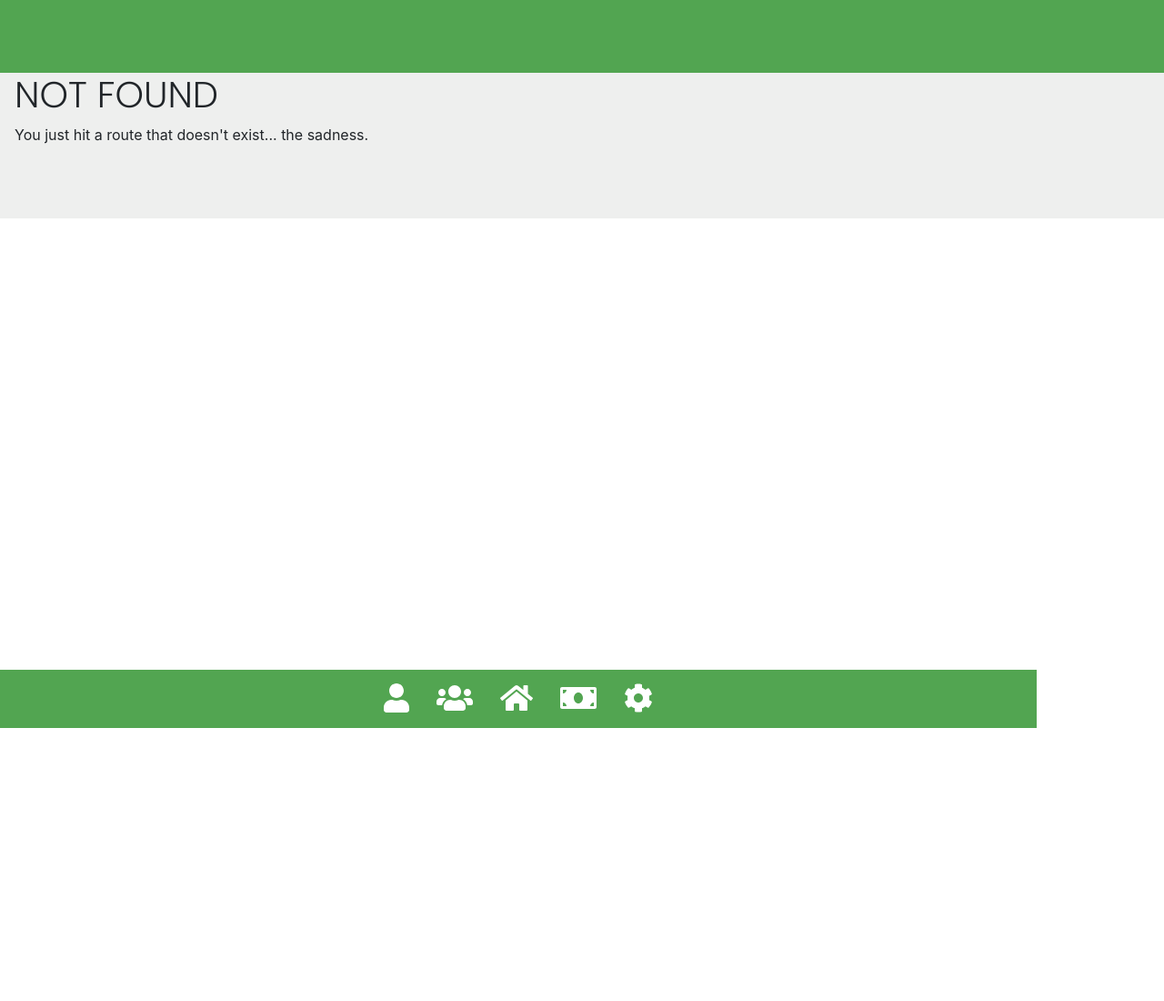
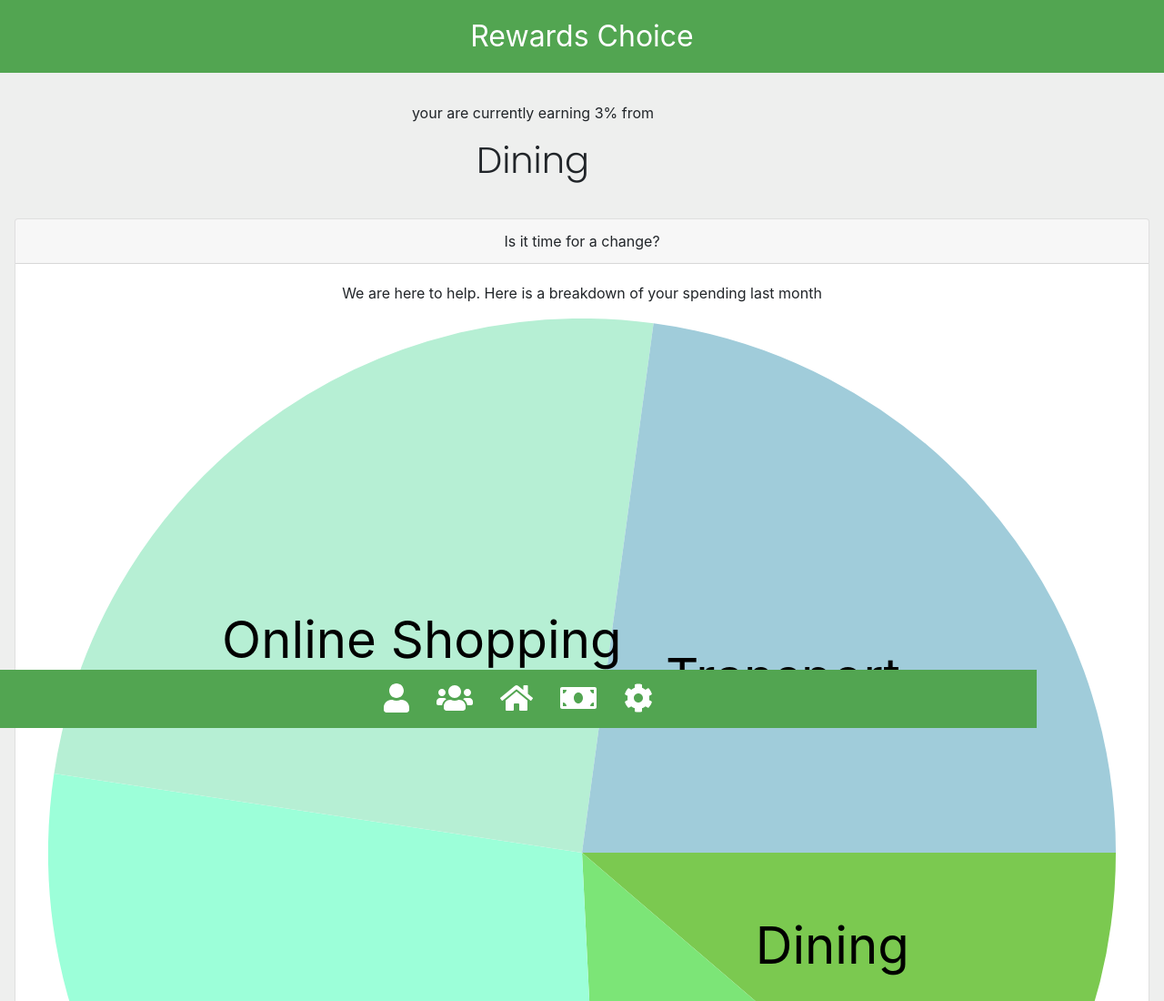
Before and after one commit to millasml/r-city, a Gatsby site: page /bills/change in a window 1280 px wide. Before the commit this address had no page. Shown: the top 1100 px of the page at 91% size. Before the commit the page ends 800 px from the top, so only its background shows below. Built offline with nearby package versions, Linux system fonts and the light colour scheme; Gatsby itself is replaced by a stand-in of ours; a web font is replaced by a local one.

Commit message:
bills/change

```diff
--- a/package.json
+++ b/package.json
@@ -23,7 +23,8 @@
     "react": "^16.12.0",
     "react-bootstrap": "^1.0.1",
     "react-dom": "^16.12.0",
-    "react-helmet": "^6.0.0"
+    "react-helmet": "^6.0.0",
+    "react-minimal-pie-chart": "^8.0.0"
   },
   "devDependencies": {
     "prettier": "2.0.5"
--- /dev/null
+++ b/src/pages/bills/change.js
@@ -0,0 +1,76 @@
+import React from "react"
+import { Link } from "gatsby"
+import { PieChart } from "react-minimal-pie-chart"
+
+import "./change.scss"
+
+import Container from "react-bootstrap/Container"
+import Row from "react-bootstrap/Row"
+import Col from "react-bootstrap/Col"
+import Card from "react-bootstrap/Card"
+import Button from "react-bootstrap/Button"
+import ListGroup from "react-bootstrap/ListGroup"
+
+import Layout from "../../components/layout"
+import SEO from "../../components/seo"
+
+const MOCK_DATA = [
+  { title: "Dining", value: 100, color: "#7BC950" },
+  { title: "Drug Stores", value: 115, color: "#7ce577" },
+  { title: "Travel", value: 250, color: "#9CFFD9" },
+  { title: "Online Shopping", value: 220, color: "#B6EFD4" },
+  { title: "Transport", value: 203, color: "#A0CCDA" },
+]
+
+export default function Change() {
+  return (
+    <Layout headerTitle="Rewards Choice">
+      <SEO title="Rewards Choice" />
+      <div className="change">
+        <Container className="overview">
+          <Row>
+            <Col>
+              <p className="text-center">your are currently earning 3% from</p>
+              <h1 className="text-center">Dining</h1>
+            </Col>
+          </Row>
+        </Container>
+
+        <Card>
+          <Card.Header>Is it time for a change?</Card.Header>
+          <Card.Body>
+            <Row>
+              <Col>
+                We are here to help. Here is a breakdown of your spending last
+                month
+              </Col>
+            </Row>
+            <Row>
+              <Col>
+                <PieChart
+                  className="pie"
+                  label={({ dataEntry }) => dataEntry.title}
+                  data={MOCK_DATA}
+                />
+              </Col>
+            </Row>
+            <ListGroup variant="flush">
+              {MOCK_DATA.map(entry => {
+                return (
+                  <ListGroup.Item>
+                    <Row>
+                      <Col xs={5}>{entry.title}</Col>
+                      <Col>{`$${entry.value}`}</Col>
+                      <Col>Choose</Col>
+                    </Row>
+                  </ListGroup.Item>
+                )
+              })}
+            </ListGroup>
+          </Card.Body>
+        </Card>
+        <Link to = "/bills/"><Button className="pay-btn"> Go Back </Button></Link>
+      </div>
+    </Layout>
+  )
+}
--- /dev/null
+++ b/src/pages/bills/change.scss
@@ -0,0 +1,31 @@
+@import "node_modules/bootstrap/scss/functions";
+@import "../../custom_variables";
+
+.change {
+
+    .pie{
+        font-size: 0.3rem;
+        color: white;
+        padding: 1rem;
+    }
+
+
+  .overview {
+    padding: 1rem 0rem;
+    margin: 1rem 0rem;
+  }
+  .pay-btn {
+    background-color: $custom-bottle-green;
+    border: none;
+    width: 10rem;
+    margin: 1rem auto;
+    display: block;
+  }
+
+  .change-btn{
+    background-color: $custom-bottle-green;
+    border: none;
+    margin: 1rem auto;
+    display: block;
+  }
+}
--- a/src/pages/index.scss
+++ b/src/pages/index.scss
@@ -5,7 +5,7 @@
 
 
 .index {
-    padding: 8rem 2rem;
+    padding: 4rem 2rem;
 
   .get-started-btn {
     display: block;
```
Also changed, not shown: 1 other file.
